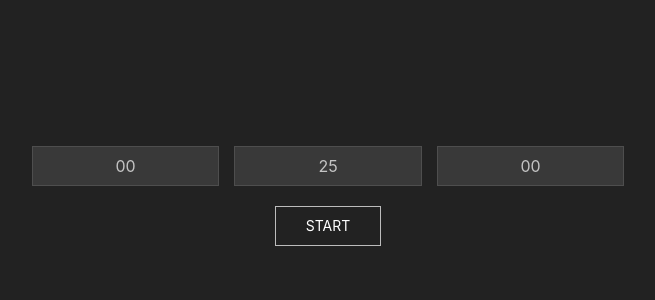
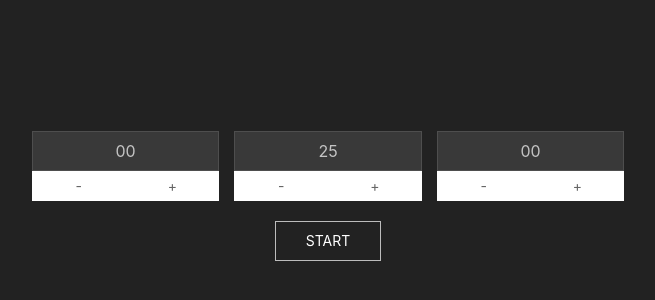
Before and after one commit to krowker/simpletimer, a React (Create React App) app in the folder simpletimer/: page / in a window 1280 px wide. Shown: the part 194-494 px from the top of the page, without its empty margins (312-967 px from the left). Built offline with nearby package versions, Linux system fonts and the light colour scheme.

Commit message:
add buttons

```diff
--- a/simpletimer/package.json
+++ b/simpletimer/package.json
@@ -9,6 +9,7 @@
     "react": "^17.0.2",
     "react-dom": "^17.0.2",
     "react-scripts": "4.0.3",
+    "uikit": "^3.7.2",
     "uikit-react": "^3.1.2",
     "web-vitals": "^1.1.2"
   },
--- a/simpletimer/src/App.js
+++ b/simpletimer/src/App.js
@@ -28,15 +28,13 @@ function App() {
         uk-text-center
         uk-child-width-1-3
         uk-flex
-        uk-flex-center
-        "
+        uk-flex-center"
         uk-grid="true"
       >
-
         <div
           className="uk-width-1-6@m
-        uk-width-1-3
-        ">
+          uk-width-1-3"
+        >
           <input
             className="uk-input
             uk-text-center"
@@ -50,8 +48,6 @@ function App() {
             disabled={timerState ? true : false}
           />
         </div>
-
-
         <div
           className="uk-width-1-6@m
           uk-width-1-3"
@@ -70,14 +66,13 @@ function App() {
             disabled={timerState ? true : false}
           />
         </div>
-        <div className="
-        uk-width-1-6@m
-        uk-width-1-3
-        ">
+        <div
+          className="uk-width-1-6@m
+          uk-width-1-3"
+        >
           <input
             className="uk-input
-            uk-text-center
-            "
+            uk-text-center"
             type="number"
             min="0"
             max="60"
@@ -87,6 +82,51 @@ function App() {
             onInput={inputHandler}
             disabled={timerState ? true : false}
           />
+        </div>
+      </div>
+      <div className="config-buttons
+        uk-grid-small
+        uk-text-center
+        uk-child-width-1-6@m
+        uk-flex
+        uk-flex-center"
+        uk-grid="true"
+        >
+        <div className="
+        uk-child-width-1-2"
+        >
+          <button className="
+          uk-button
+          uk-button-secondary
+          uk-button-small"
+          >-</button>
+          <button className="
+          uk-button
+          uk-button-secondary
+          uk-button-small"
+          >+</button>
+        </div>
+        <div className="
+        uk-child-width-1-2">
+          <button className="
+          uk-button
+          uk-button-secondary
+          uk-button-small">-</button>
+          <button className="
+          uk-button
+          uk-button-secondary
+          uk-button-small">+</button>
+        </div>
+        <div className="
+        uk-child-width-1-2">
+          <button className="
+          uk-button
+          uk-button-secondary
+          uk-button-small">-</button>
+          <button className="
+          uk-button
+          uk-button-secondary
+          uk-button-small">+</button>
         </div>
       </div>
       <div className="uk-margin
```
Also changed, not shown: 1 other file (tests, documents, lock files or other folders). Lines whose indentation alone changed are shown as unchanged.
